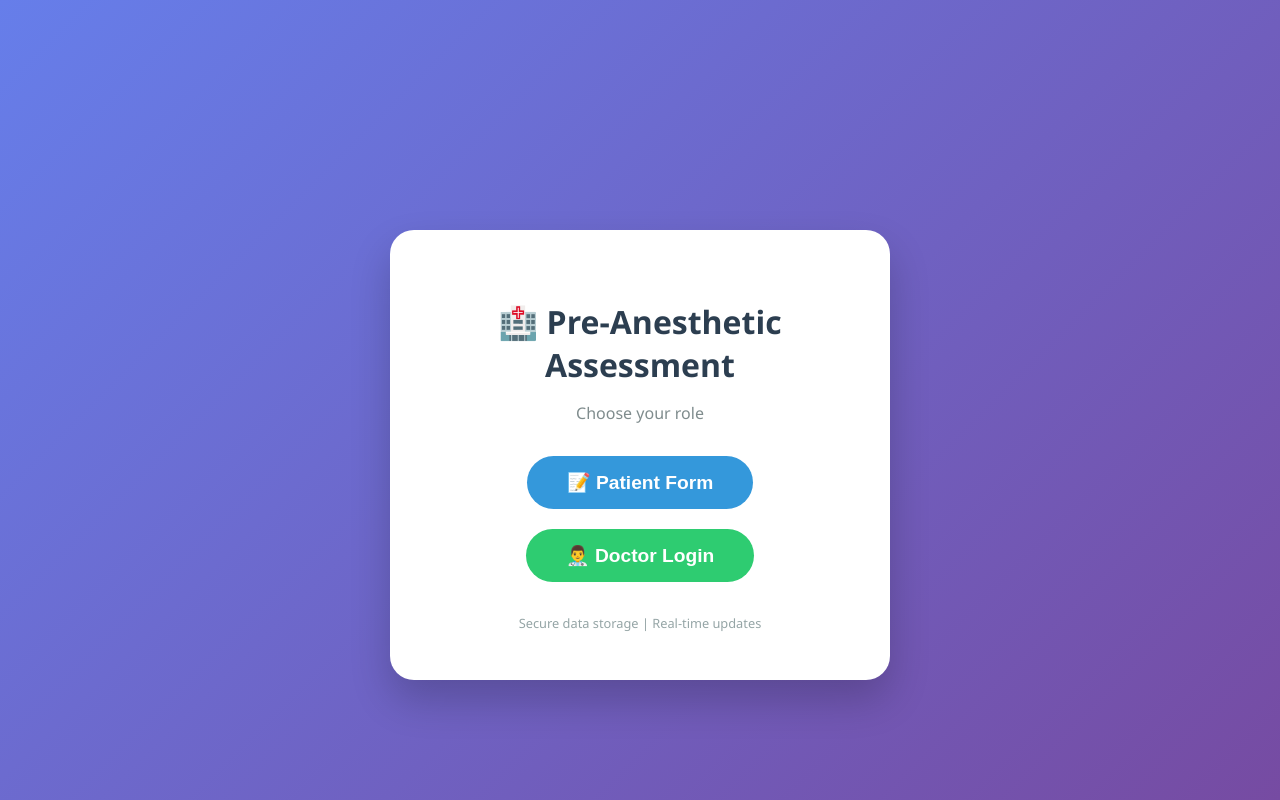
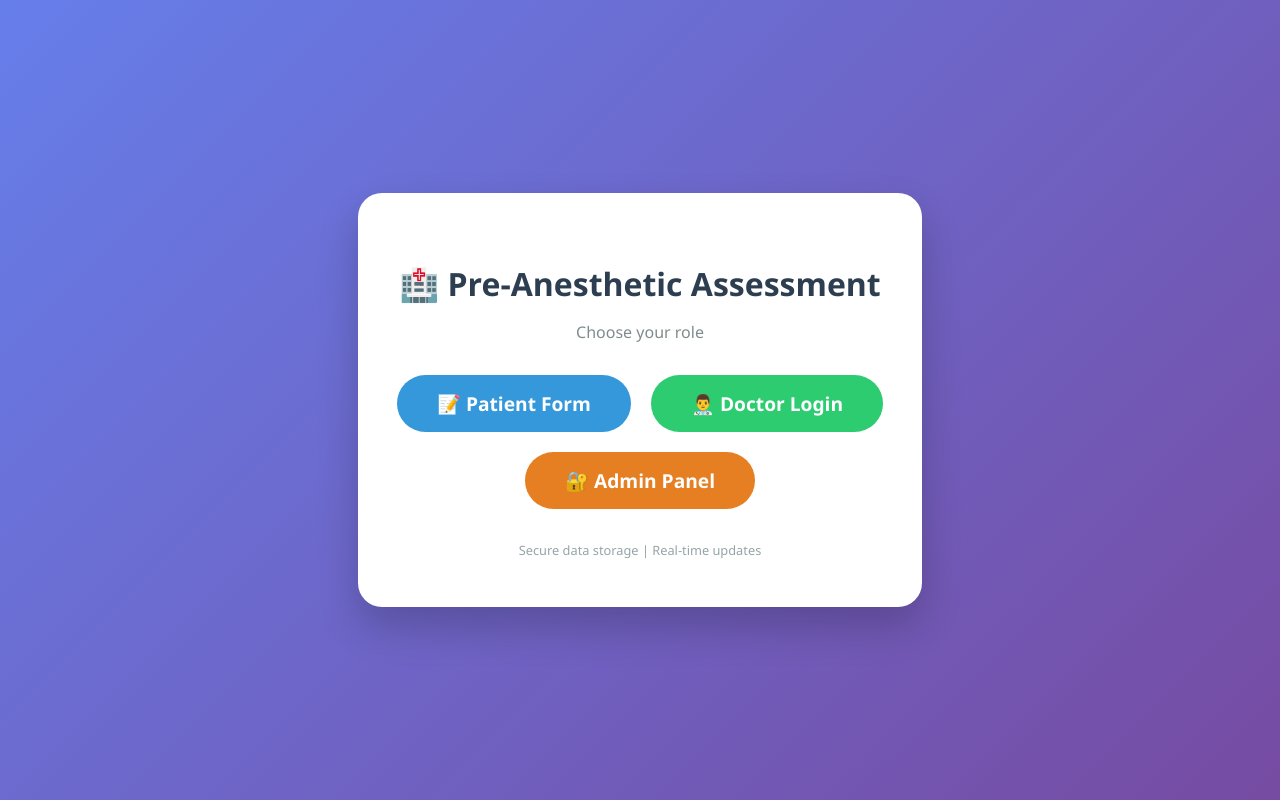
Before and after one commit to aibnouf/Assess, a plain HTML site: page index.html in a window 1280 px wide. Drawn offline with Linux system fonts and the light colour scheme.

Commit message:
Replace buttons with links for navigation

```diff
--- a/index.html
+++ b/index.html
@@ -4,7 +4,6 @@
     <meta charset="UTF-8">
     <meta name="viewport" content="width=device-width, initial-scale=1.0">
     <title>Pre‑Anesthetic | Patient or Doctor</title>
-    <link rel="stylesheet" href="style.css">
     <style>
         body {
             display: flex;
@@ -27,9 +26,10 @@
         h1 { color: #2c3e50; margin-bottom: 0.5rem; }
         .subtitle { color: #7f8c8d; margin-bottom: 2rem; }
         .buttons { display: flex; gap: 20px; justify-content: center; flex-wrap: wrap; }
-        .btn { padding: 15px 40px; font-size: 1.2rem; font-weight: bold; border: none; border-radius: 50px; cursor: pointer; transition: 0.2s; }
+        .btn { padding: 15px 40px; font-size: 1.2rem; font-weight: bold; border: none; border-radius: 50px; cursor: pointer; transition: 0.2s; text-decoration: none; display: inline-block; }
         .btn-patient { background: #3498db; color: white; }
         .btn-doctor { background: #2ecc71; color: white; }
+        .btn-admin { background: #e67e22; color: white; }
         .btn:hover { transform: translateY(-3px); box-shadow: 0 8px 20px rgba(0,0,0,0.2); }
         footer { margin-top: 2rem; font-size: 0.8rem; color: #95a5a6; }
     </style>
@@ -39,8 +39,9 @@
     <h1>🏥 Pre‑Anesthetic Assessment</h1>
     <p class="subtitle">Choose your role</p>
     <div class="buttons">
-        <button class="btn btn-patient" onclick="window.location.href='patient.html'">📝 Patient Form</button>
-        <button class="btn btn-doctor" onclick="window.location.href='doctor.html'">👨‍⚕️ Doctor Login</button>
+        <a href="patient.html" class="btn btn-patient">📝 Patient Form</a>
+        <a href="doctor.html" class="btn btn-doctor">👨‍⚕️ Doctor Login</a>
+        <a href="admin.html" class="btn btn-admin">🔐 Admin Panel</a>
     </div>
     <footer>Secure data storage | Real‑time updates</footer>
 </div>
```
